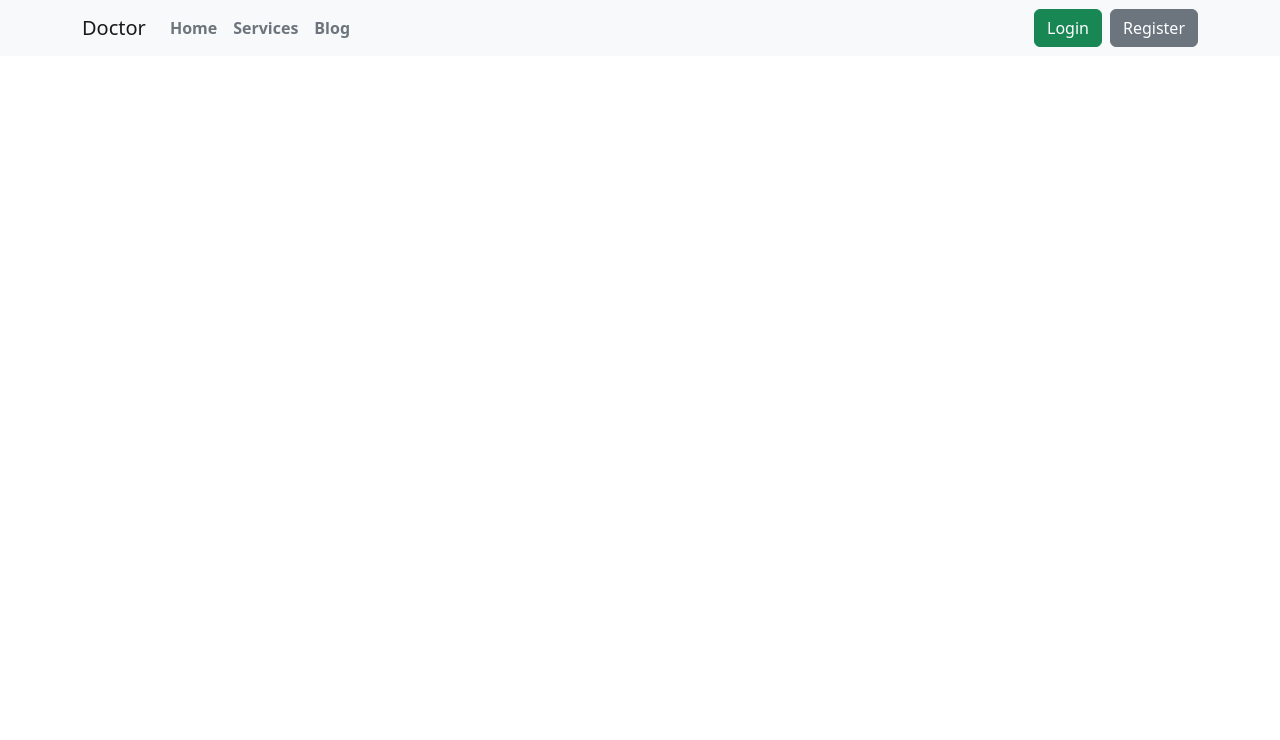
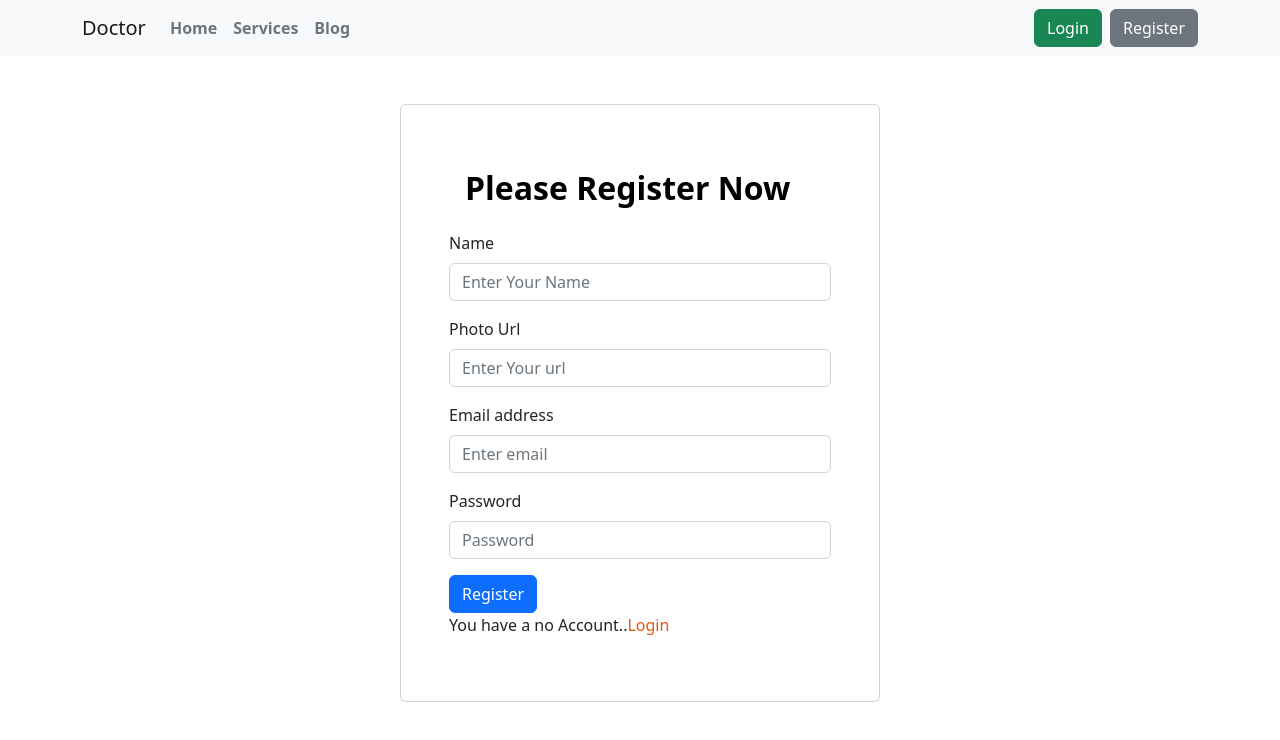
Before and after one commit to Aminulhoque01/services-review-client, a React (Create React App) app: page /register in a window 1280 px wide. Shown: the top 740 px of the page. Built offline with nearby package versions, Linux system fonts and the light colour scheme; no server answers.

Commit message:
four commit

```diff
--- a/src/components/Register/Register.js
+++ b/src/components/Register/Register.js
@@ -35,7 +35,42 @@ const Register = () => {
     return (
         <div className='mt-5'>
 
+            <Card className='container p-5' style={{ width: '30rem' }}>
 
+
+                <ListGroup>
+
+                        <h2 className='text-black fw-bold p-3'>Please Register Now</h2>
+
+                    <Form onSubmit={handleSubmit}>
+                        <Form.Group className="mb-3" controlId="formBasicEmail">
+                            <Form.Label>Name</Form.Label>
+                            <Form.Control type="text" name='name' placeholder="Enter Your Name" />
+
+                        </Form.Group>
+                        <Form.Group className="mb-3" controlId="formBasicEmail">
+                            <Form.Label>Photo Url</Form.Label>
+                            <Form.Control type="text" name='url' placeholder="Enter Your url" />
+
+                        </Form.Group>
+                        <Form.Group className="mb-3" controlId="formBasicEmail">
+                            <Form.Label>Email address</Form.Label>
+                            <Form.Control type="email" name='email' placeholder="Enter email" required/>
+
+                        </Form.Group>
+
+                        <Form.Group className="mb-3" controlId="formBasicPassword">
+                            <Form.Label>Password</Form.Label>
+                            <Form.Control type="password" name='password' placeholder="Password" />
+                        </Form.Group>
+
+                        <Button variant="primary" type="submit">
+                            Register
+                        </Button>
+                        <p>You have a no Account..<Link to='/login' className='text-orange-600 text-decoration-none'>Login</Link></p>
+                    </Form>
+                </ListGroup>
+            </Card>
 
         </div>
     );
```
